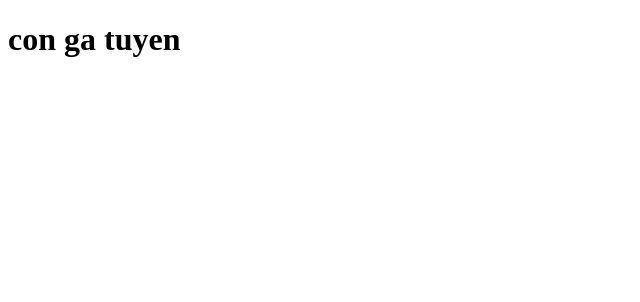
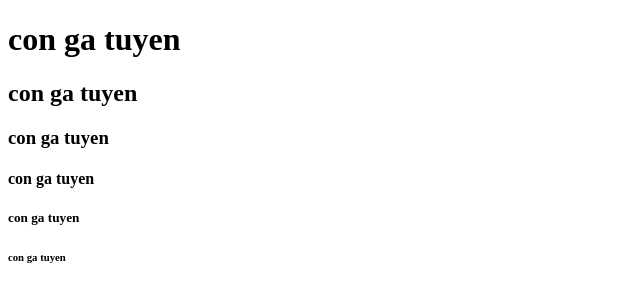
Before and after one commit to Tuyn128/test_github, a plain HTML site: page index.html in a window 1280 px wide. Shown: the whole page, without its empty margins (0-640 px from the left). Drawn offline with Linux system fonts and the light colour scheme.

Commit message:
tuyen con ga 10x

```diff
--- a/index.html
+++ b/index.html
@@ -8,6 +8,10 @@
 <body>
 
     <h1>con ga tuyen</h1>
-
+    <h2>con ga tuyen</h2>
+    <h3>con ga tuyen</h3>
+    <h4>con ga tuyen</h4>
+    <h5>con ga tuyen</h5>
+    <h6>con ga tuyen</h6>
     </body>
 </html>
```
